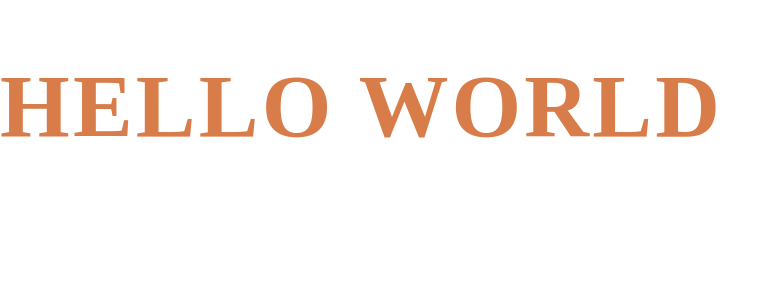
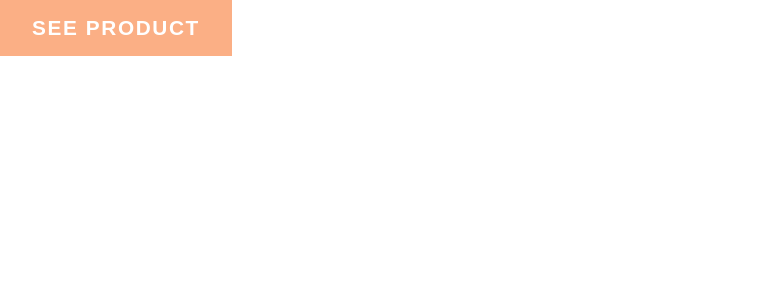
Before and after one commit to JoelStorr/FM-Audiophile-FrontEnd, a Nuxt app: page / in a window 1280 px wide. Shown: the top 300 px of the page, without its empty margins (0-779 px from the left). Built offline with nearby package versions, Linux system fonts and the light colour scheme; a web font is replaced by a local one.

Commit message:
Added primary button ui

```diff
--- a/app.vue
+++ b/app.vue
@@ -1,9 +1,5 @@
 <template>
-
-  <div>
-    <h1>Hello World</h1>
-
-  </div>
+  <UIButtonPrimary></UIButtonPrimary>
 </template>
 
 
--- /dev/null
+++ b/components/UI/ButtonPrimary.vue
@@ -0,0 +1,30 @@
+<template>
+
+    <button>See Product</button>
+
+
+</template>
+<script lang="ts">
+
+
+
+</script>
+
+<style lang="scss" scoped>
+
+button {
+    background-color: $primary;
+    border: none;
+    font-weight: bold;
+    text-transform: uppercase;
+    font-size: 1.3rem;
+    letter-spacing: .1rem;
+    color: $white;
+    padding: 1rem 2rem;
+
+    &:hover{
+        background-color: $secondary;
+    }
+};
+
+</style>
```
